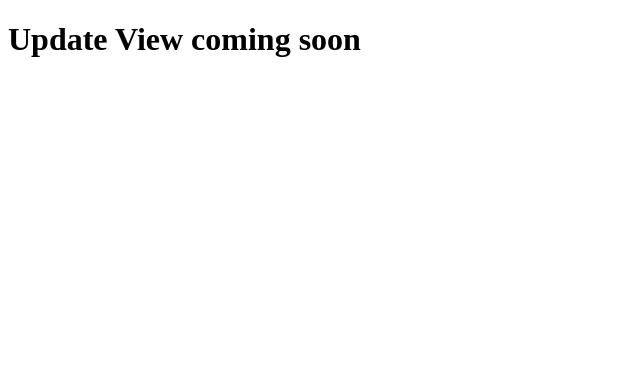
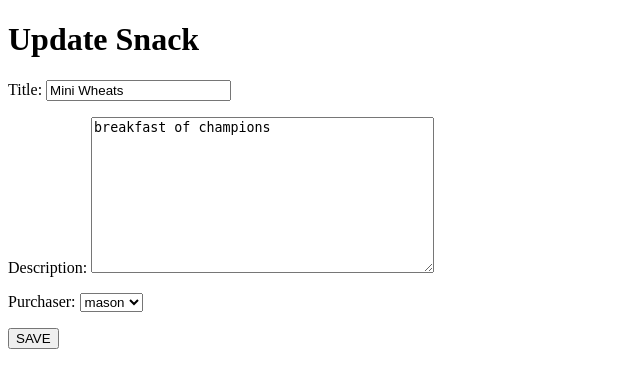
Before and after one commit to MasonChance/django-crud-project, a Django app: page /1/edit in a window 1280 px wide. Shown: the part 34-422 px from the top of the page, without its empty margins (0-640 px from the left). Run offline with Django 3.2, Linux system fonts and the light colour scheme; data comes from the database, SQL or seed files in the repository.

Commit message:
updated snack detail to include update link

```diff
--- a/snacks/views.py
+++ b/snacks/views.py
@@ -32,7 +32,7 @@ class SnackUpdateView(UpdateView):
     template_name = 'snack_update.html'
     model = Snack
     fields = ['title', 'description', 'purchaser']
-
+    success_url = reverse_lazy('snack_detail')
 class SnackDeleteView(DeleteView):
     template_name = 'snack_delete.html'
     model = Snack
--- a/templates/snack_detail.html
+++ b/templates/snack_detail.html
@@ -6,6 +6,7 @@
 <p>purchased by {{snack.purchaser}}</p>
 <p>{{snack.description}}</p>
 
+<a href="{% url 'snack_update' snack.pk%}">Adjust this Snack</a>
 <a href="{% url 'snack_delete' snack.pk %}">eat this snack</a>
 
 {% endblock content %}
--- a/templates/snack_update.html
+++ b/templates/snack_update.html
@@ -3,7 +3,14 @@
 
 {% block content %}
 
-<h1>Update View coming soon</h1>
+<h1>Update Snack</h1>
+
+<form action="" Method="POST">
+    {% csrf_token %}
+    {{ form.as_p }}
+    <input type="submit" value="SAVE">
+
+</form>
 
 
 {% endblock content %}
```
